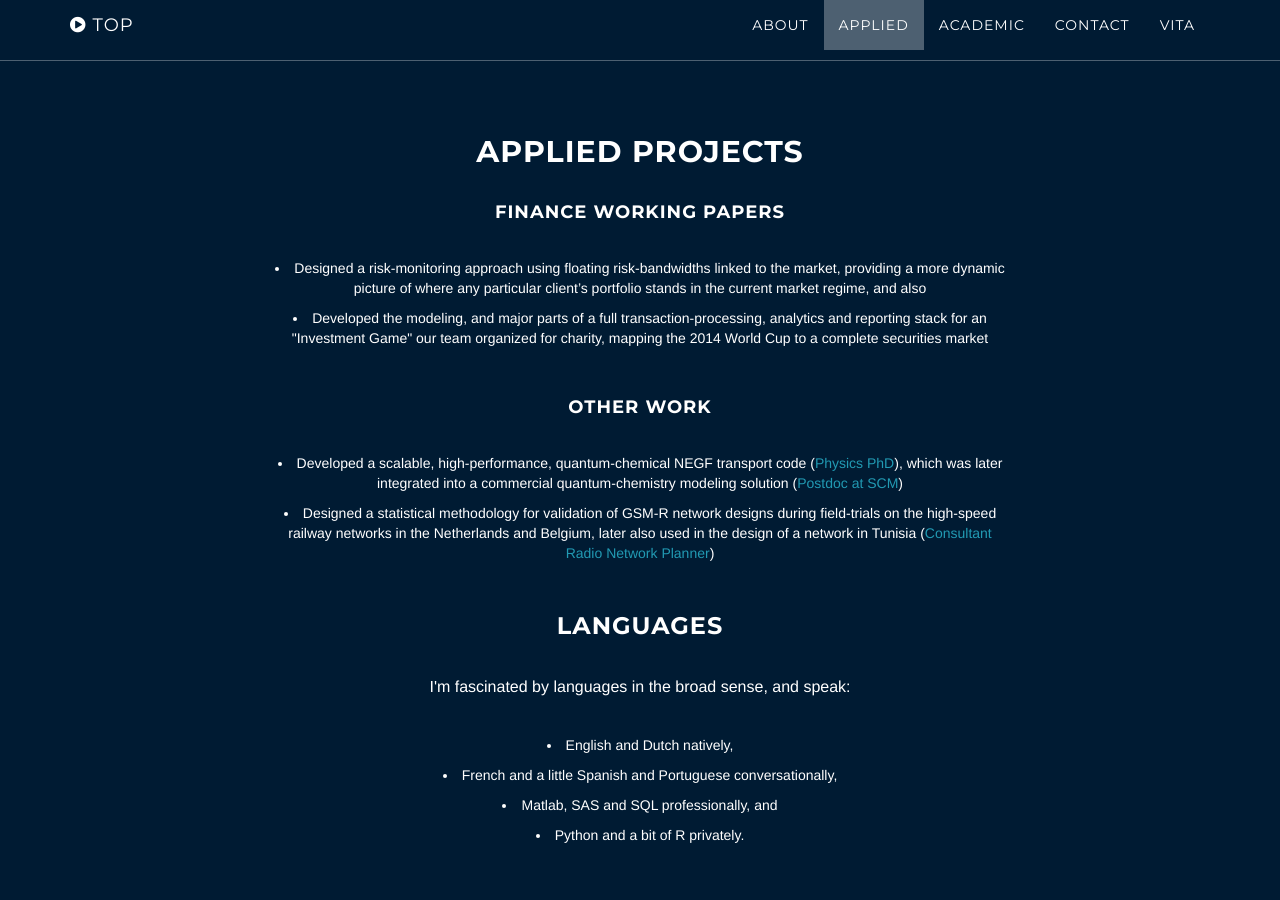
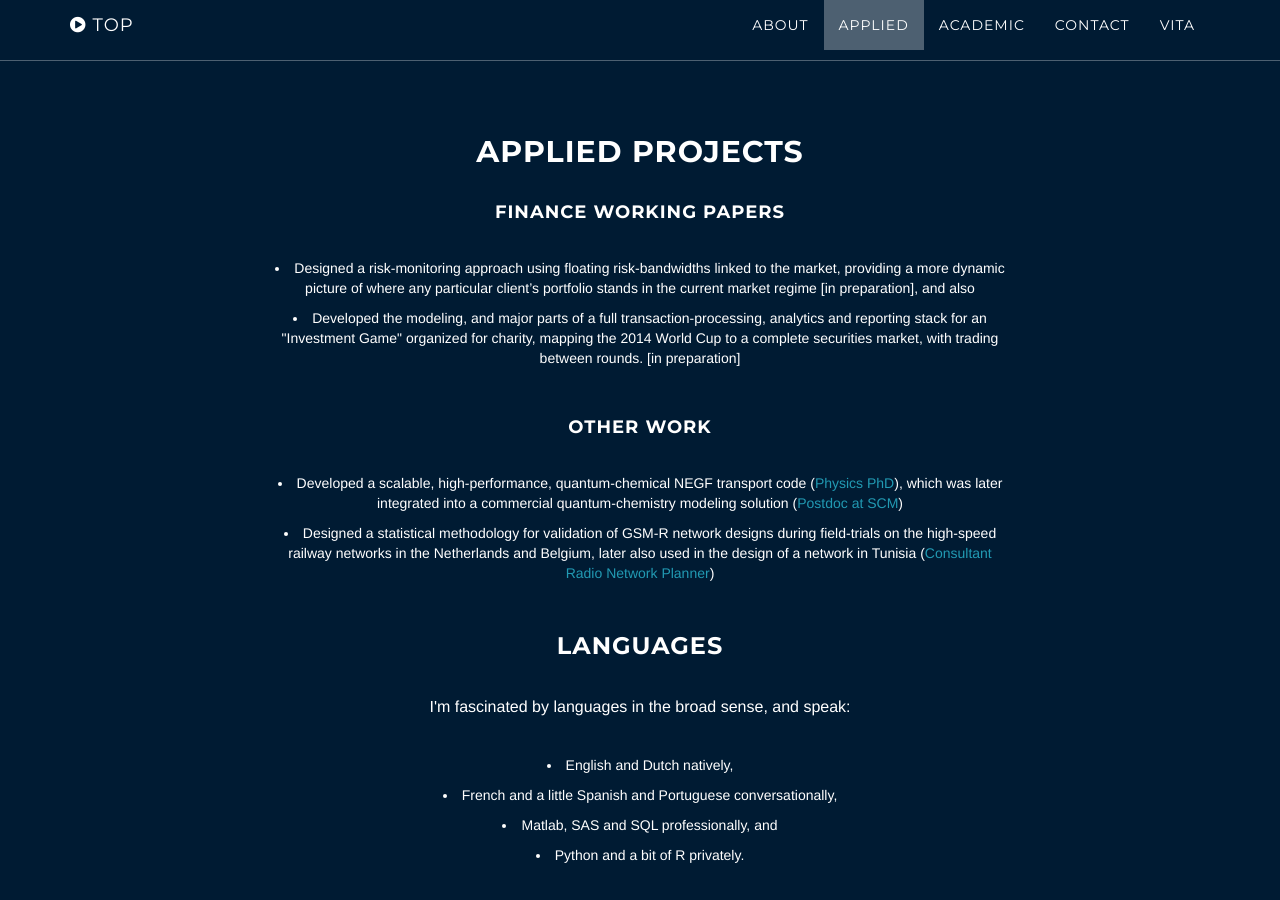
Before and after one commit to cjoverzijl/cjoverzijl.github.io, a Jekyll site: the page built from index.html, in a window 1280 px wide and 900 px high, scrolled down 1431 px. Built offline with Jekyll 4.4.1, drawn with Linux system fonts in a browser that asks for light colours.

Commit message:
project and vita

```diff
--- a/_includes/projects2.html
+++ b/_includes/projects2.html
@@ -10,8 +10,8 @@
 -->
                 <h4>Finance Working Papers</h4>
                 <div class="appl-list">
-                    <li>Designed a risk-monitoring approach using floating risk-bandwidths linked to the market, providing a more dynamic picture of where any particular client’s portfolio stands in the current market regime, and also </li>
-                    <li> Developed the modeling, and major parts of a full transaction-processing, analytics and reporting stack for an "Investment Game" our team organized for charity, mapping the 2014 World Cup to a complete securities market </li>
+                    <li>Designed a risk-monitoring approach using floating risk-bandwidths linked to the market, providing a more dynamic picture of where any particular client’s portfolio stands in the current market regime [in preparation], and also </li>
+                    <li> Developed the modeling, and major parts of a full transaction-processing, analytics and reporting stack for an "Investment Game" organized for charity, mapping the 2014 World Cup to a complete securities market, with trading between rounds. [in preparation] </li>
                 </div>
                 <h4>Other Work</h4>
                 <div class="appl-list">
```
Also changed, not shown: 2 other files.
